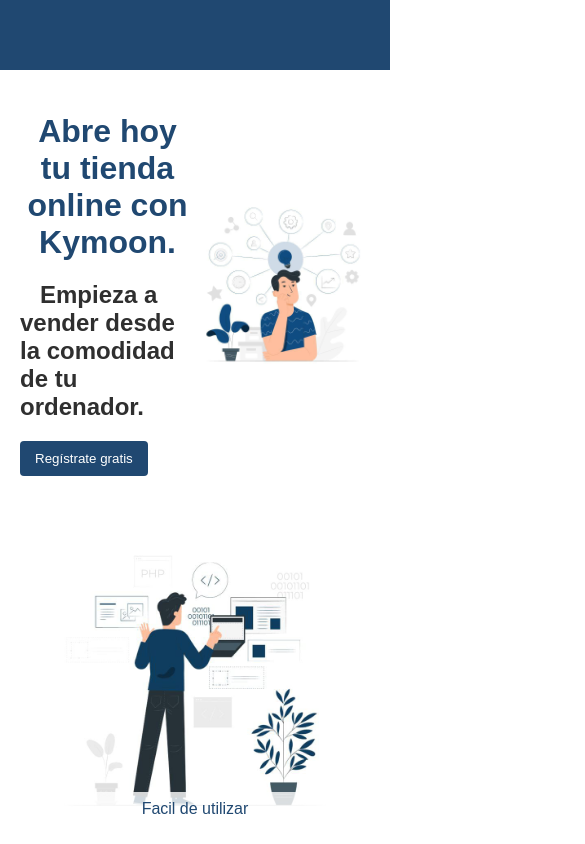
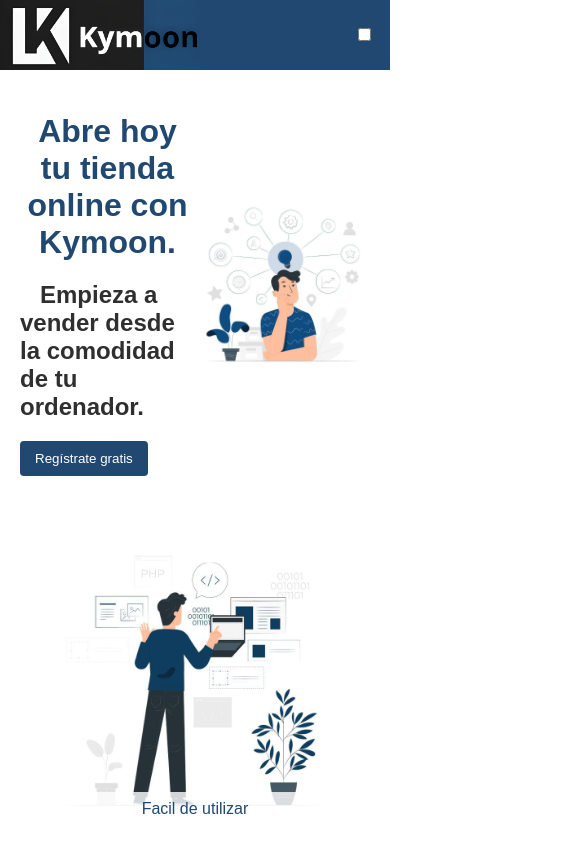
Before and after one commit to WalterHorst/SanJorgeSales, a React (Vite) app in the folder Client/: page / in a window 390 px wide. Shown: the top 844 px of the page, 585 px wide, since content can reach past the window. Built offline with nearby package versions, Linux system fonts and the light colour scheme.

Commit message:
burgeer btn resposive

```diff
--- /dev/null
+++ b/Client/src/components/BurgerBtn/BurgerBtn.css
@@ -0,0 +1,59 @@
+.burger {
+    position: relative;
+    width: 40px;
+    height: 30px;
+    background: transparent;
+    cursor: pointer;
+    display: block;
+  }
+
+  .burger input {
+    display: none;
+  }
+
+  .burger span {
+    display: block;
+    position: absolute;
+    height: 4px;
+    width: 100%;
+    background: rgb(238, 236, 236);
+    border-radius: 9px;
+    opacity: 1;
+    left: 0;
+    transform: rotate(0deg);
+    transition: .25s ease-in-out;
+  }
+
+  .burger span:nth-of-type(1) {
+    top: 0px;
+    transform-origin: left center;
+  }
+
+  .burger span:nth-of-type(2) {
+    top: 50%;
+    transform: translateY(-50%);
+    transform-origin: left center;
+  }
+
+  .burger span:nth-of-type(3) {
+    top: 100%;
+    transform-origin: left center;
+    transform: translateY(-100%);
+  }
+
+  .burger input:checked ~ span:nth-of-type(1) {
+    transform: rotate(45deg);
+    top: 0px;
+    left: 5px;
+  }
+
+  .burger input:checked ~ span:nth-of-type(2) {
+    width: 0%;
+    opacity: 0;
+  }
+
+  .burger input:checked ~ span:nth-of-type(3) {
+    transform: rotate(-45deg);
+    top: 28px;
+    left: 5px;
+  }
--- /dev/null
+++ b/Client/src/components/BurgerBtn/BurgerBtn.jsx
@@ -0,0 +1,11 @@
+const BurgerBtn = () => {
+  return (
+    <label class="burger" for="burger">
+      <input type="checkbox" id="burger" />
+      <span></span>
+      <span></span>
+      <span></span>
+    </label>
+  );
+};
+export default BurgerBtn;
--- a/Client/src/components/NavBar/NavBar.css
+++ b/Client/src/components/NavBar/NavBar.css
@@ -78,3 +78,21 @@
 .social-icons a:hover {
   color: #2980b9; /* Color de resaltado de WhatsApp */
 }
+
+
+.burgerBtnNav {
+  margin-right: 1rem;
+  display: none; /* Ocultar por defecto en pantallas no móviles */
+}
+
+/* Media query para dispositivos con un ancho máximo de 768px (puedes ajustar este valor según tus necesidades) */
+@media only screen and (max-width: 768px) {
+  .social-icons,
+  .login-button-container {
+    display: none; /* Ocultar los íconos sociales y el contenedor de inicio de sesión en dispositivos móviles */
+  }
+
+  .burgerBtnNav {
+    display: block; /* Mostrar el contenedor del botón Burger en dispositivos móviles */
+  }
+}
--- a/Client/src/components/NavBar/NavBar.jsx
+++ b/Client/src/components/NavBar/NavBar.jsx
@@ -2,6 +2,7 @@
 import "./NavBar.css";
 import { FaWhatsapp, FaInstagram, FaEnvelope } from "react-icons/fa";
 import logo from "../../assets/Imagenes/Logo.png";
+import BurgerBtn from "../BurgerBtn/BurgerBtn";
 
 const NavBar = () => {
   return (
@@ -38,6 +39,9 @@
           <button className="inicio2">Crear cuenta</button>
         </NavLink>
       </div>
+      <div className="burgerBtnNav">
+        <BurgerBtn></BurgerBtn>
+      </div>
     </div>
   );
 };
```
